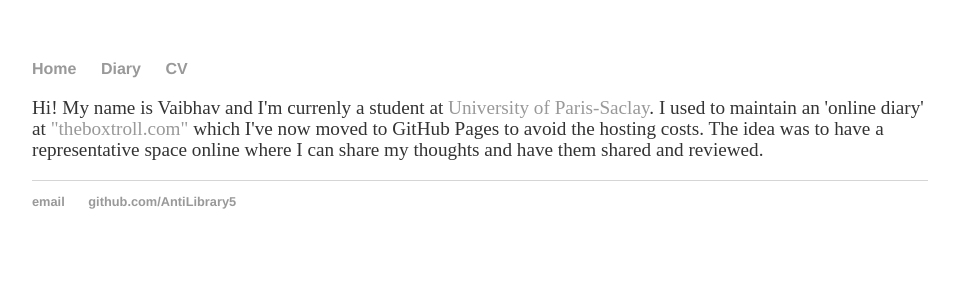
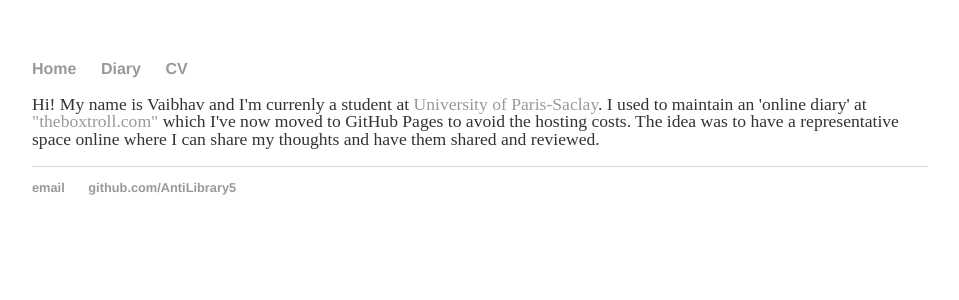
Before and after one commit to AntiLibrary5/AntiLibrary5.github.io, a Jekyll site: the page built from index.html, in a window 1280 px wide. Shown: the top 300 px of the page, without its empty margins (160-1119 px from the left). Built offline with Jekyll 4.4.1, drawn with Linux system fonts in a browser that asks for light colours.

Commit message:
Update main.css

```diff
--- a/css/main.css
+++ b/css/main.css
@@ -24,8 +24,8 @@ h1 {
     font-family:'Helvetica', 'Arial', 'Sans-Serif';
 }
 p {
-    font-size: 1.2em;
-    line-height: 1.1em;
+    font-size: 1.1em;
+    line-height: 1.0em;
     color: #333;
 }
 footer {
@@ -35,7 +35,7 @@ footer {
 
 ul.posts {
     margin: 20px auto 40px;
-    font-size: 1.5em;
+    font-size: 1.1em;
 }
 
 ul.posts li {
```
